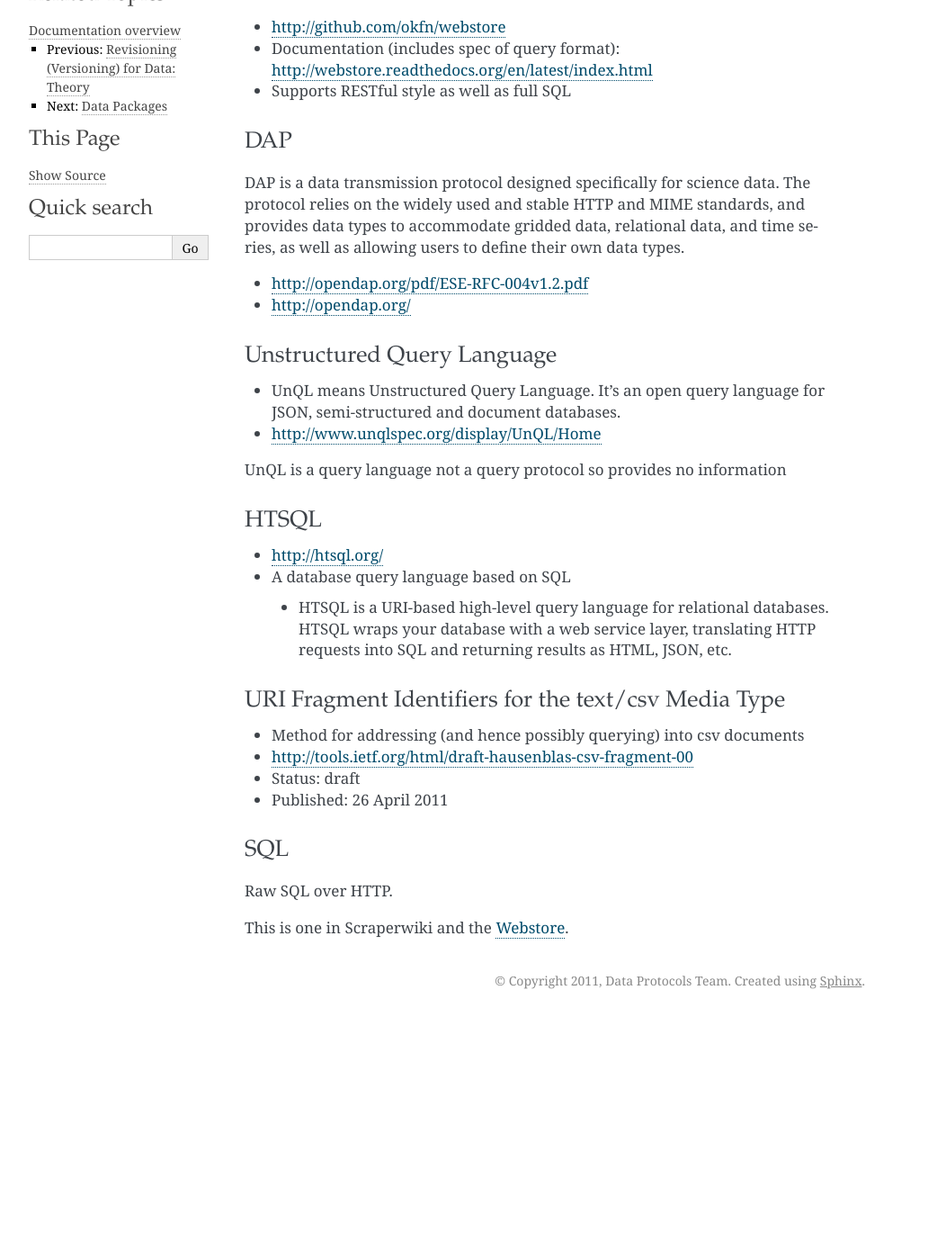
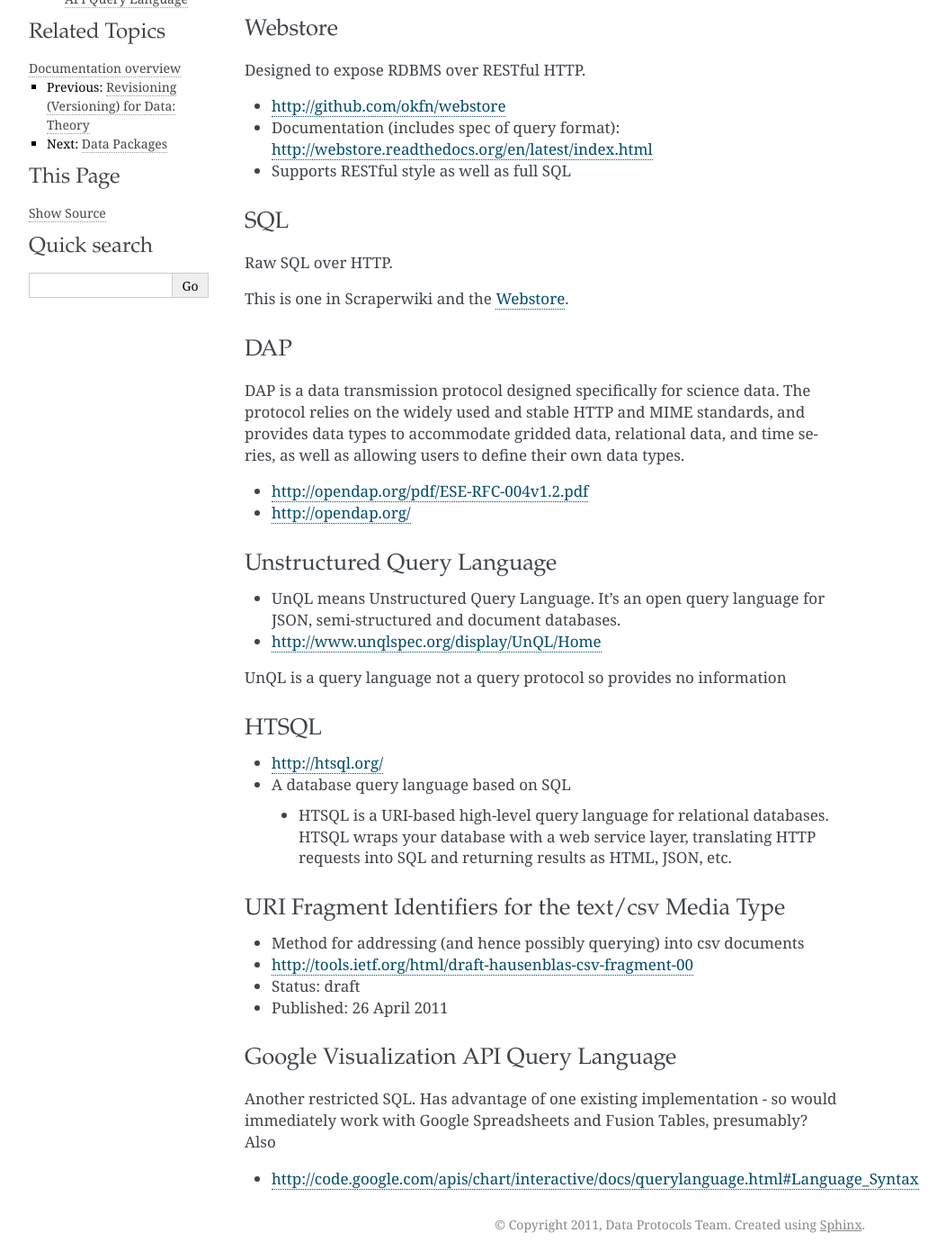
Before and after one commit to frictionlessdata/datapackage, a Sphinx documentation site: the page built from source/data-query-protocol.rst, in a window 1280 px wide and 1400 px high, scrolled down 358 px. Shown: the whole window at 90% size, without its empty margins (148-1200 px from the left). Built offline with Sphinx 7.4.7, drawn with Linux system fonts in a browser that asks for light colours; before the commit the page ends 1487 px from its top, so only the background shows below that; some of the changed text lies outside the part shown.

Commit message:
Add Google Visualisation API

```diff
--- a/source/data-query-protocol.rst
+++ b/source/data-query-protocol.rst
@@ -6,6 +6,10 @@ This document is about providing a proposal for a standardized way of making
 queries to (heterogeneous) databases over HTTP. It is the need for support for
 querying over HTTP that makes this a protocol rather than just a language
 though it will build on or require a data query language of some form.
+
+The kind of use cases we're thinking of are: Visualisation tools calling
+databases of data scraping tools. Crowd sourcing tools augmenting information
+dynamically pulled from a data catalogue.
 
 
 Existing Work
@@ -21,6 +25,13 @@ Designed to expose RDBMS over RESTful HTTP.
 * Supports RESTful style as well as full SQL
 
 .. _Webstore: http://github.com/okfn/webstore
+
+SQL
+---
+
+Raw SQL over HTTP.
+
+This is one in Scraperwiki and the Webstore_.
 
 DAP
 ---
@@ -57,9 +68,10 @@ URI Fragment Identifiers for the text/csv Media Type
 * Status: draft
 * Published: 26 April 2011
 
-SQL
----
+Google Visualization API Query Language
+---------------------------------------
 
-Raw SQL over HTTP.
+Another restricted SQL. Has advantage of one existing implementation - so would
+immediately work with Google Spreadsheets and Fusion Tables, presumably? Also
 
-This is one in Scraperwiki and the Webstore_.
+* http://code.google.com/apis/chart/interactive/docs/querylanguage.html#Language_Syntax
```
